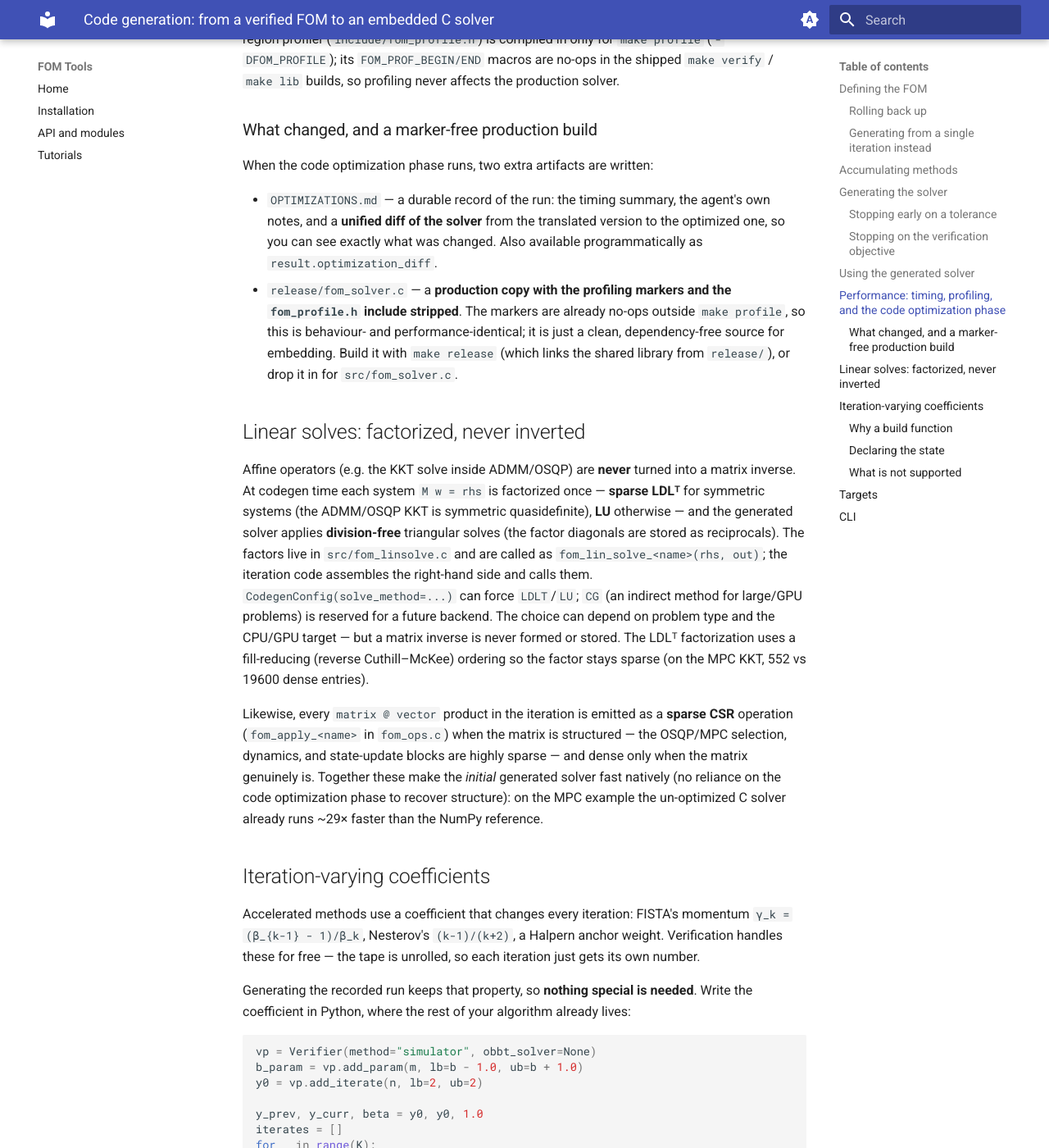
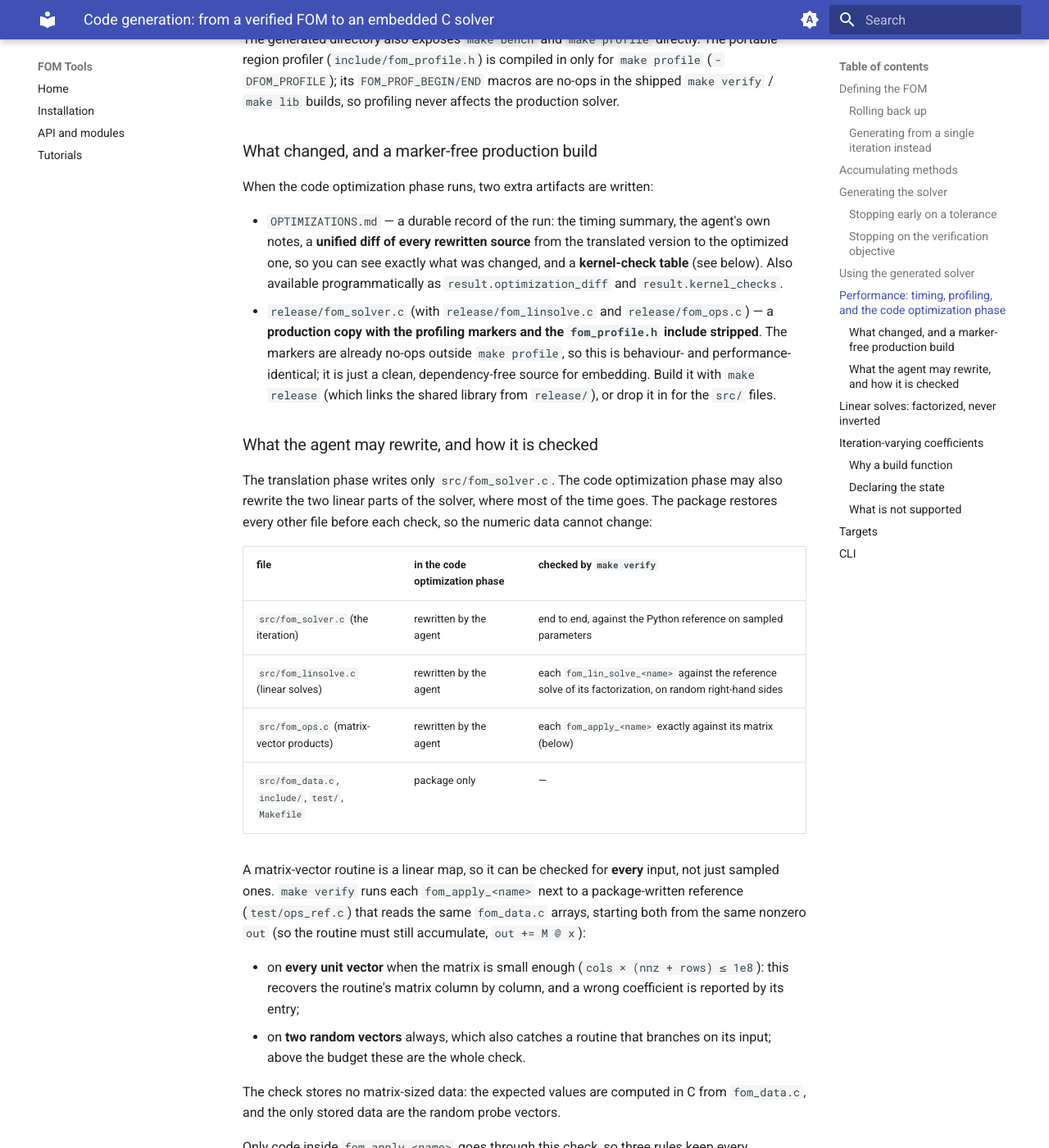
Before and after one commit to stellatogrp/fomtools, an MkDocs documentation site: the page built from docs/tutorials/codegen.md, in a window 1280 px wide and 1400 px high, scrolled down 5833 px. Shown: the whole window at 82% size. Built offline with MkDocs 1.6.1 and Material for MkDocs 9.7.7, drawn with Linux system fonts in a browser that asks for light colours; some of the changed text lies outside the part shown.

Commit message:
doc updates

````diff
--- a/docs/tutorials/codegen.md
+++ b/docs/tutorials/codegen.md
@@ -266,7 +266,9 @@ reference time, the translated generated-C time, and a profiling breakdown). The
 runs a loop: **profile → optimize the hottest region → `make verify` (correctness
 is re-checked every round) → `make bench` → repeat** until gains level off. A
 change that breaks verification is never kept, and if the whole phase leaves the
-solver regressed, the verified translated solver is restored automatically.
+solver regressed, the verified translated solver is restored automatically. The
+files the agent may rewrite, and how each is checked, are described
+[below](#what-the-agent-may-rewrite-and-how-it-is-checked).
 
 `result.timing` (a `TimingReport`) holds `python_us`, `c_initial_us`,
 `c_final_us`, the speedup factors (`speedup_codegen`, `speedup_optimization`,
@@ -297,15 +299,74 @@ production solver.
 When the code optimization phase runs, two extra artifacts are written:
 
 - `OPTIMIZATIONS.md` — a durable record of the run: the timing summary, the
-  agent's own notes, and a **unified diff of the solver** from the translated
-  version to the optimized one, so you can see exactly what was
-  changed. Also available programmatically as `result.optimization_diff`.
-- `release/fom_solver.c` — a **production copy with the profiling markers and
-  the `fom_profile.h` include stripped**. The markers are already no-ops outside
-  `make profile`, so this is behaviour- and performance-identical; it is just a
-  clean, dependency-free source for embedding. Build it with `make release`
-  (which links the shared library from `release/`), or drop it in for
-  `src/fom_solver.c`.
+  agent's own notes, a **unified diff of every rewritten source** from the
+  translated version to the optimized one, so you can see exactly what was
+  changed, and a **kernel-check table** (see below). Also available
+  programmatically as `result.optimization_diff` and `result.kernel_checks`.
+- `release/fom_solver.c` (with `release/fom_linsolve.c` and `release/fom_ops.c`)
+  — a **production copy with the profiling markers and the `fom_profile.h`
+  include stripped**. The markers are already no-ops outside `make profile`, so
+  this is behaviour- and performance-identical; it is just a clean,
+  dependency-free source for embedding. Build it with `make release` (which links
+  the shared library from `release/`), or drop it in for the `src/` files.
+
+### What the agent may rewrite, and how it is checked
+
+The translation phase writes only `src/fom_solver.c`. The code optimization
+phase may also rewrite the two linear parts of the solver, where most of the time
+goes. The package restores every other file before each check, so the numeric
+data cannot change:
+
+| file | in the code optimization phase | checked by `make verify` |
+|---|---|---|
+| `src/fom_solver.c` (the iteration) | rewritten by the agent | end to end, against the Python reference on sampled parameters |
+| `src/fom_linsolve.c` (linear solves) | rewritten by the agent | each `fom_lin_solve_<name>` against the reference solve of its factorization, on random right-hand sides |
+| `src/fom_ops.c` (matrix-vector products) | rewritten by the agent | each `fom_apply_<name>` exactly against its matrix (below) |
+| `src/fom_data.c`, `include/`, `test/`, `Makefile` | package only | — |
+
+A matrix-vector routine is a linear map, so it can be checked for **every**
+input, not just sampled ones. `make verify` runs each `fom_apply_<name>` next to a
+package-written reference (`test/ops_ref.c`) that reads the same `fom_data.c`
+arrays, starting both from the same nonzero `out` (so the routine must still
+accumulate, `out += M @ x`):
+
+- on **every unit vector** when the matrix is small enough
+  (`cols × (nnz + rows) ≤ 1e8`): this recovers the routine's matrix column by
+  column, and a wrong coefficient is reported by its entry;
+- on **two random vectors** always, which also catches a routine that branches
+  on its input; above the budget these are the whole check.
+
+The check stores no matrix-sized data: the expected values are computed in C from
+`fom_data.c`, and the only stored data are the random probe vectors.
+
+Only code inside `fom_apply_<name>` goes through this check, so three rules keep
+every coefficient there. A rewrite that breaks one is discarded:
+
+- the solver may not read the `FOM_MAT_<name>` data of a matrix it multiplies
+  by; it calls `fom_apply_<name>`;
+- the solver and `fom_ops.c` may not add floating-point literals other than
+  `0.0`, `0.5`, `1.0` and `2.0` (coefficients come from `fom_data.c`);
+- `fom_setup` and `fom_update_params` may not add calls to `fom_apply_*`, which
+  is how a matrix would be rebuilt by probing it.
+
+Literals and setup calls the translated file already had are exempt. `make
+verify` reports these rules while the agent works; the pipeline applies them
+again when it collects the rewrite, and that check decides.
+
+`OPTIMIZATIONS.md` records the outcome for the shipped `fom_ops.c`:
+
+```
+| matrix | shape | nnz | rewritten | check | probes | max error |
+|---|---|---|---|---|---|---|
+| `t0_state` | 140x228 | 228 | no | basis | 230 | 0.000e+00 |
+| `su_state` | 228x228 | 228 | yes | basis | 230 | 0.000e+00 |
+```
+
+followed by any rule violations found in the collected rewrite.
+`result.kernel_checks` holds the same rows.
+
+On the large-scale CUDA target only `fom_solver.cu` is editable: verify there
+needs a GPU to run, so a rewritten solve or product could not be checked.
 
 ## Linear solves: factorized, never inverted
 
@@ -319,12 +380,13 @@ reciprocals). The factors live in `src/fom_linsolve.c` and are called as
 side and calls them. `CodegenConfig(solve_method=...)` can force `LDLT`/`LU`;
 `CG` (an indirect method for large/GPU problems) is reserved for a future
 backend. The choice can depend on problem type and the CPU/GPU target — but a
-matrix inverse is never formed or stored. The LDLᵀ factorization uses a
-fill-reducing (reverse Cuthill–McKee) ordering so the factor stays sparse (on the
-MPC KKT, 552 vs 19600 dense entries).
+matrix inverse is never formed or stored. The LDLᵀ factorization (by QDLDL)
+uses a fill-reducing approximate-minimum-degree ordering so the factor stays
+sparse (on the MPC KKT, 552 vs 19600 dense entries).
 
 Likewise, every `matrix @ vector` product in the iteration is emitted as a
-**sparse CSR** operation (`fom_apply_<name>` in `fom_ops.c`) when the matrix is
+**sparse CSR** operation (`fom_apply_<name>` in `fom_ops.c`, over CSR arrays in
+`fom_data.c`) when the matrix is
 structured — the OSQP/MPC selection, dynamics, and state-update blocks are highly
 sparse — and dense only when the matrix genuinely is. Together these make the
 *initial* generated solver fast natively (no reliance on the code optimization phase
````
Also changed, not shown: docs/tutorials/cvxpygen.md (+3 -2 lines).
